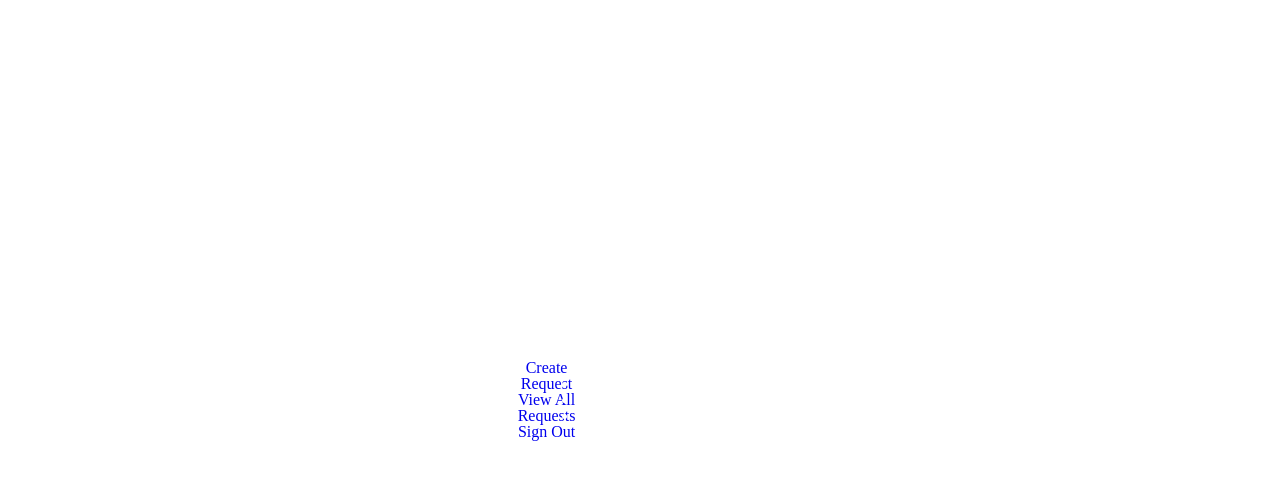
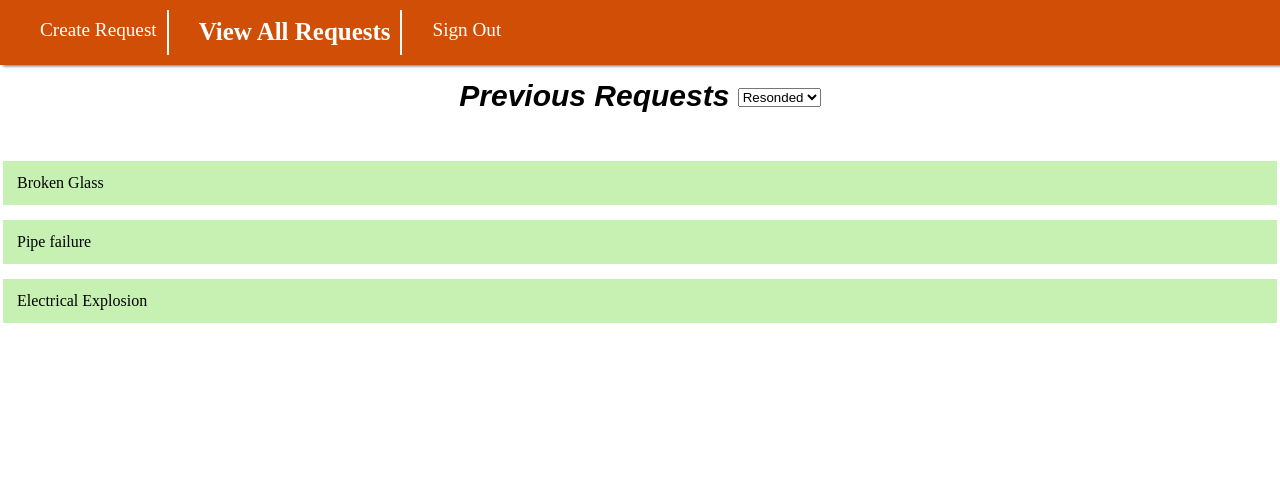
Before and after one commit to chidioguejiofor/maintenanceApp, a plain HTML site: page UI/html/requestsPage.html in a window 1280 px wide. Drawn offline with Linux system fonts and the light colour scheme.

Commit message:
Begin admin dashboard
The admin dashboard which contains all the requests that has ever been
requested has been created but is still incomplete

```diff
--- /dev/null
+++ b/UI/css/requestPage.css
@@ -0,0 +1,67 @@
+.main{
+    display: flex;
+    padding: 3px;
+}
+
+@media( min-width: 414px){
+    .top-nav div{
+       padding: 10px;
+
+    }
+}
+
+.top-nav a{
+    font-size: 1.2em;
+    color: white;
+
+
+}
+
+.top-nav div{
+    border: solid 0 white;
+    border-right-width: 2px;
+    margin-left: 20px;
+
+}
+
+.top-nav div:last-of-type{
+    border-right-width: 0;
+}
+.top-nav{
+    display: flex;
+    text-align: center;
+    padding: 10px;
+
+    background-color:  rgb(208, 78,  5);
+    box-shadow: 3px 1px 3px rgba(0 , 0 ,0 ,0.6);
+}
+.requests{
+
+    justify-self: flex-start;
+    align-self: flex-start;
+}
+
+.requests div{
+    margin-top: 1%;
+}
+
+.selected{
+   font-size: 1.3em;
+   font-weight: bold;
+}
+.requests div li{
+    margin-top: 15px;
+    background-color:rgba( 67,207,  0, 0.3);
+    color: black;
+    text-align: left;
+    list-style: none;
+    padding: 14px;
+    font-size: 16px;
+
+}
+
+.requests div li:hover{
+
+    background-color:rgba( 67,207,  0, 0.6);
+
+}
--- a/UI/css/styles.css
+++ b/UI/css/styles.css
@@ -131,16 +131,8 @@ body{
     background-size: cover;
     background-repeat: no-repeat;
     background-blend-mode: darken;
-
-
-
 }
 
-body{
-    display: flex;
-    align-items: center;
-    justify-content: center;
-}
 
 main{
     display: flex;
--- a/UI/html/requestsPage.html
+++ b/UI/html/requestsPage.html
@@ -6,26 +6,47 @@
     <meta http-equiv="X-UA-Compatible" content="ie=edge">
     <title>Request Page</title>
     <link rel="stylesheet" href="../css/styles.css">
+    <link rel="stylesheet" href="../css/requestPage.css">
 </head>
 <body>
 
-    <main>
-        <div class="side-bar box-3">
-            <ul>
-                <li><a href="#">Create Request</a></li>
-                <li><a href="#">View All Requests</a></li>
-                <li><a href="index.html">Sign Out</a></li>
-            </ul>
+
+        <div class="top-nav">
+                <div>
+                    <a href="#">Create Request</a>
+                </div>
+                <div class="selected">
+                        <a href="#">View All Requests</a>
+                    </div>
+                    <div>
+                            <a href="index.html">Sign Out</a>
+                    </div>
+
 
             </div>
 
-        <div class ="requests box-9">
+
+    <div class = "main">
+        <div class ="requests box-11">
+
+
+            <div>
+                   <h3>Previous Requests  <select name="filter" id="filter">
+                        <option value="name">Resonded</option>
+                        <option value="name">Pending</option>
+                        <option value="name">Sent</option>
+                        <option value="name">All</option>
+
+                    </select>  </h3>
+
                     <ul>
                             <li>Broken Glass</li>
                             <li>Pipe failure</li>
                             <li>Electrical Explosion</li>
                         </ul>
             </div>
-    </main>
+
+        </div>
+    </div>
 </body>
 </html>
```
Lines whose indentation alone changed are shown as unchanged.
